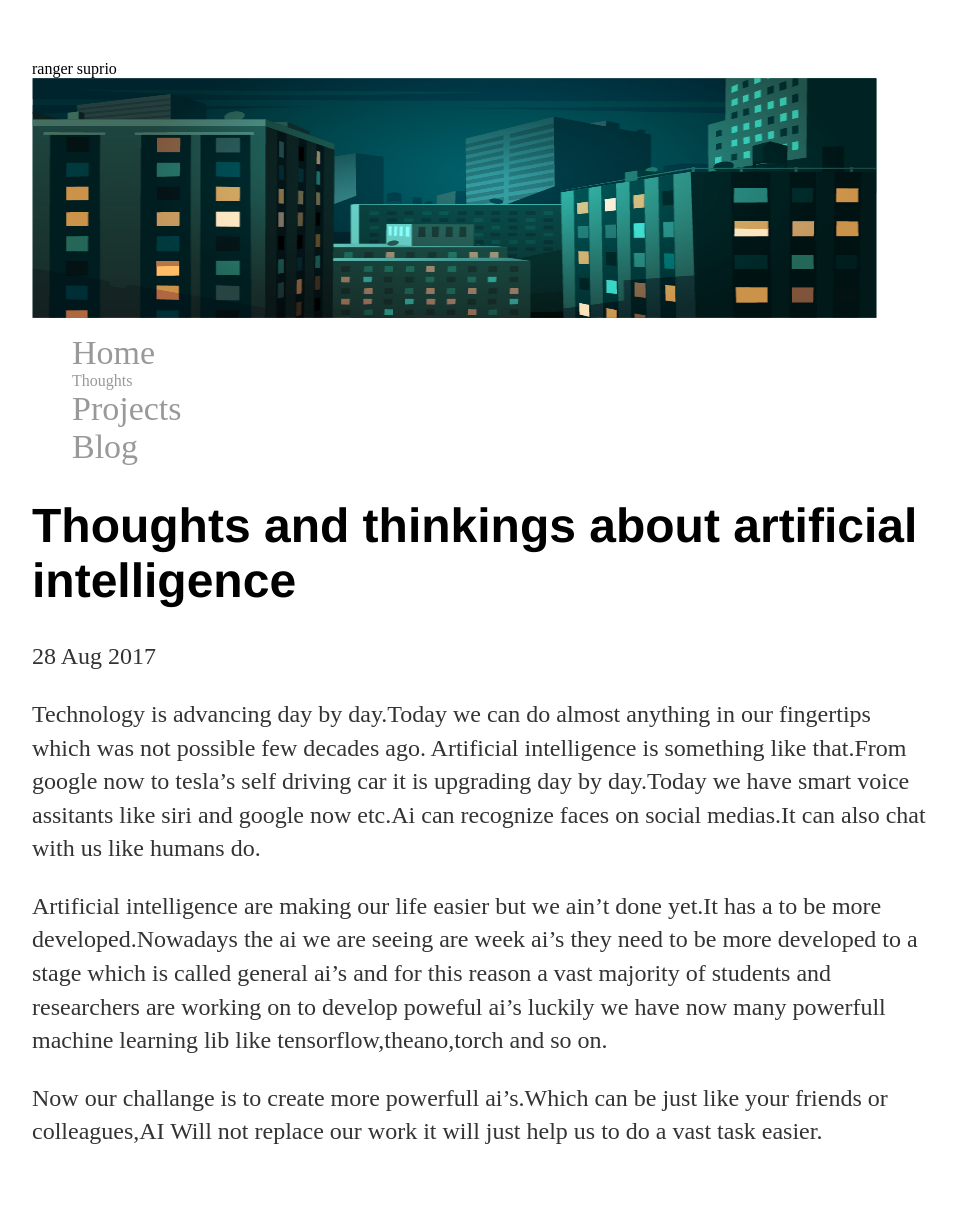
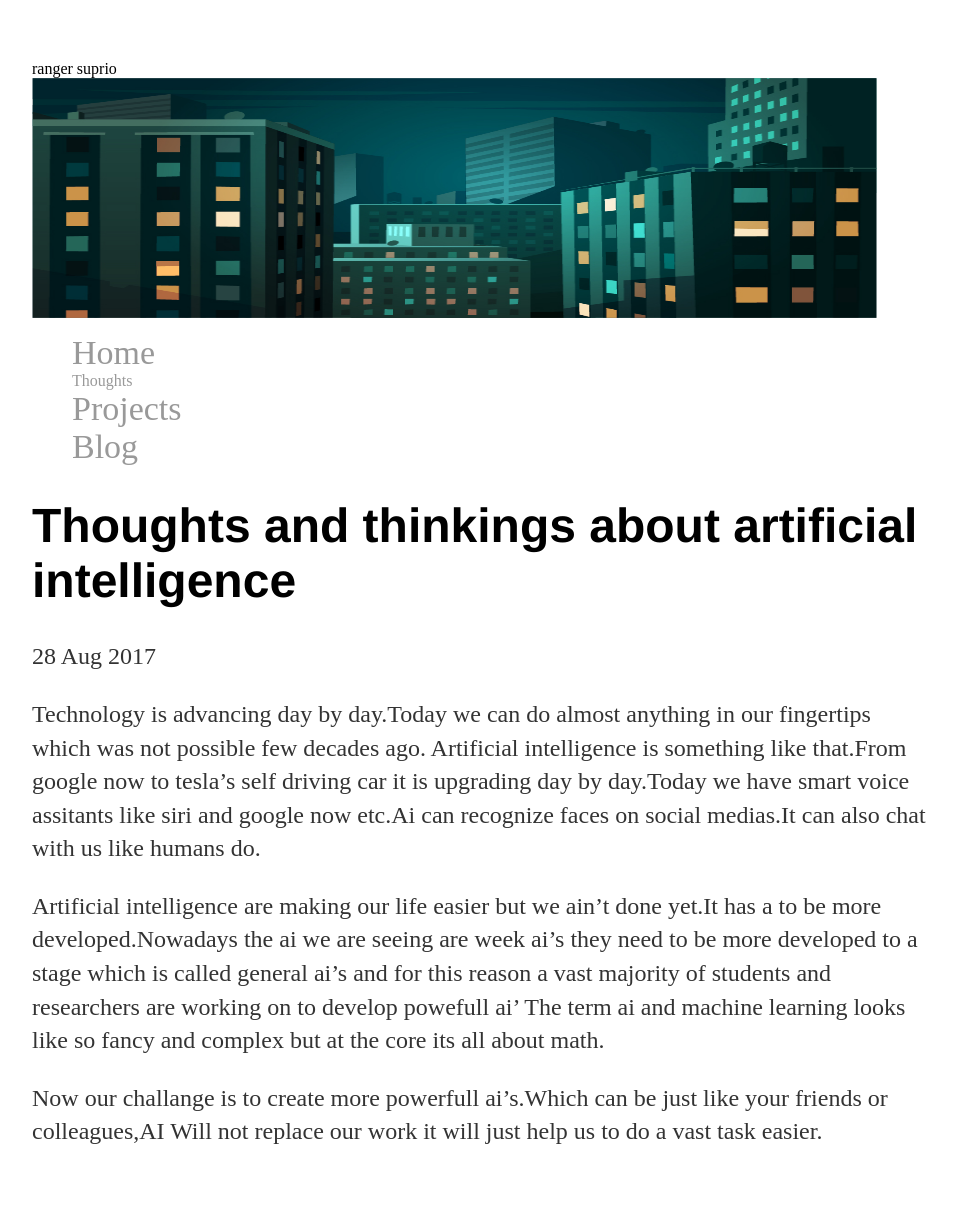
Before and after one commit to rangersuprio/rangersuprio.github.io, a Jekyll site: the page built from _posts/2017-08-28-Thoughts and thinkings about artificial intelligence.md, in a window 1280 px wide. Shown: the whole page, without its empty margins (160-1117 px from the left). Built offline with Jekyll 4.4.1, drawn with Linux system fonts in a browser that asks for light colours; our own code applies the rules of GitHub Pages for plain Markdown files.

Commit message:
Update 2017-08-28-Thoughts and thinkings about artificial intelligence.md

```diff
--- a/_posts/2017-08-28-Thoughts and thinkings about artificial intelligence.md
+++ b/_posts/2017-08-28-Thoughts and thinkings about artificial intelligence.md
@@ -5,8 +5,8 @@ smart voice assitants like siri and  google now etc.Ai can recognize faces on so
 
 Artificial intelligence are making our life easier but we ain't done yet.It has a to be more developed.Nowadays the ai we are seeing are week ai's
 they need to be more developed to a stage which is called general ai's and for this reason a vast majority of students and researchers are working on
-to develop poweful ai's luckily we have now many powerfull machine learning lib like tensorflow,theano,torch and so on.
-
+to develop powefull ai'
+The term ai and machine learning looks like so fancy and complex but at the core its all about math.
 
 Now our challange is to create more powerfull ai's.Which can be just like your friends or colleagues,AI Will not replace our work it will just help us to do a
 vast task easier.
```
